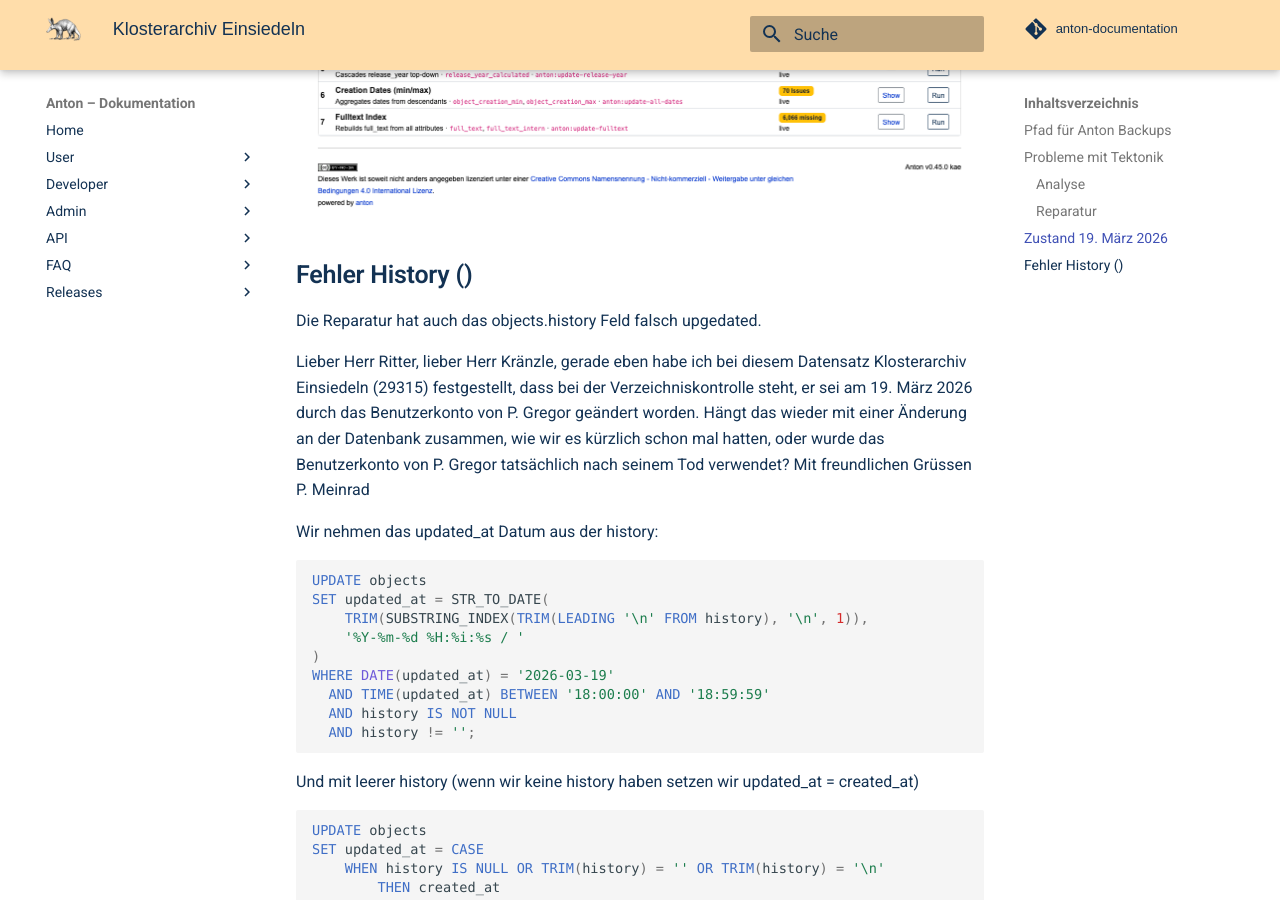
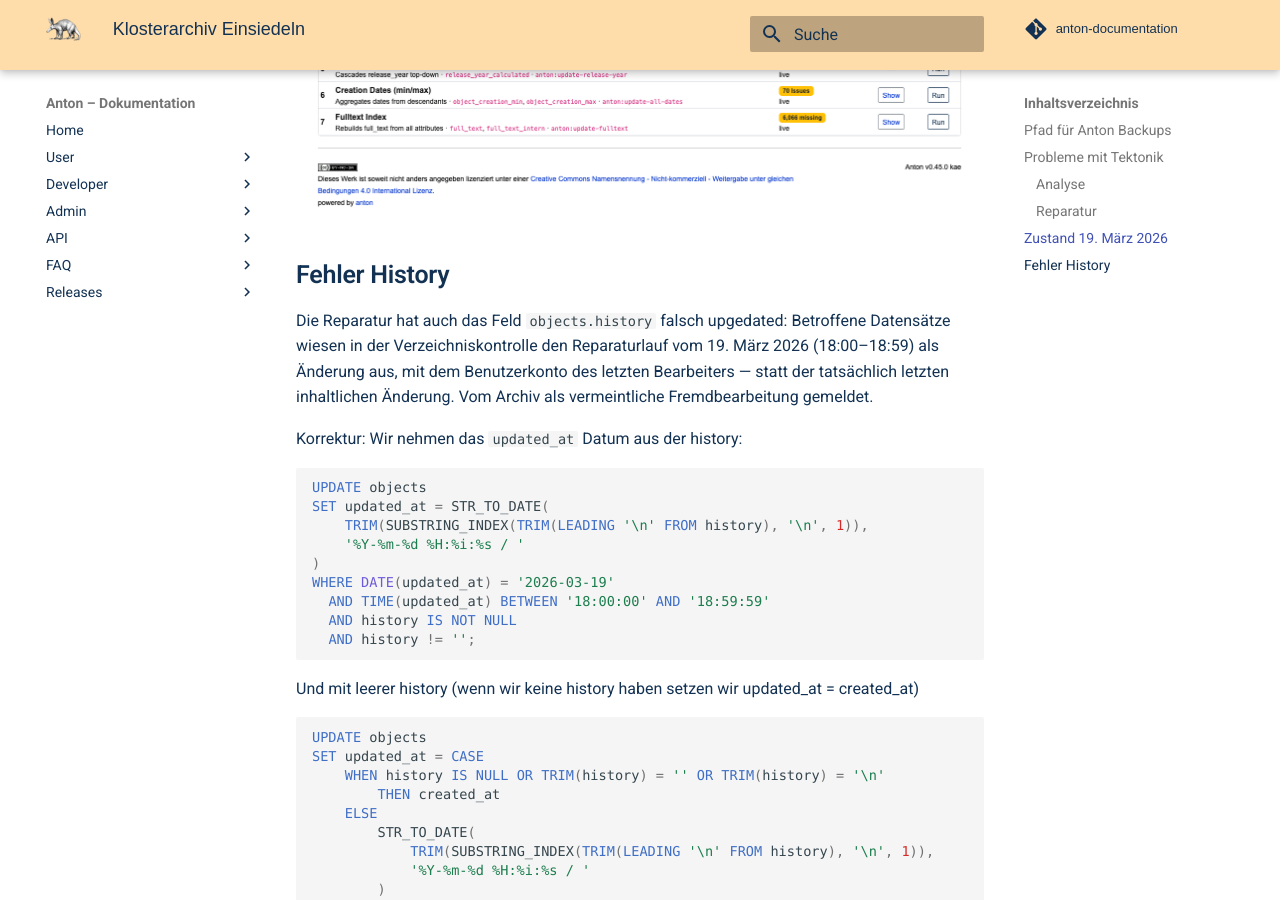
Before and after one commit to kraenzle-ritter/anton-documentation, an MkDocs documentation site: the page built from docs/customers/kae.md, in a window 1280 px wide and 900 px high, scrolled down 1183 px. Built offline with MkDocs 1.6.1 and Material for MkDocs 9.7.7, drawn with Linux system fonts in a browser that asks for light colours; some web fonts are replaced; comment, search, counter and statistics services are not loaded.

Commit message:
docs(customers): zitierte Kundenmails durch neutrale Notizen ersetzen
Die Notizen sind über das öffentliche Repo und documentation.anton.ch
erreichbar. kae.md enthielt eine wörtlich zitierte Kundenmail mit
Klarnamen (u.a. eines Verstorbenen), sik-isea.md eine weitere mit
Vornamen. Beide sind durch neutrale Sachbeschreibungen ersetzt; der
technische Inhalt (Symptom, SQL, Portaltext) bleibt erhalten.

````diff
--- a/docs/customers/kae.md
+++ b/docs/customers/kae.md
@@ -29,16 +29,15 @@
 ## Zustand 19. März 2026
 ![alt text](images/kae_doctor.png)
 
-## Fehler History ()
-Die Reparatur hat auch das objects.history Feld falsch upgedated.
+## Fehler History
 
+Die Reparatur hat auch das Feld `objects.history` falsch upgedated: Betroffene
+Datensätze wiesen in der Verzeichniskontrolle den Reparaturlauf vom
+19. März 2026 (18:00–18:59) als Änderung aus, mit dem Benutzerkonto des
+letzten Bearbeiters — statt der tatsächlich letzten inhaltlichen Änderung.
+Vom Archiv als vermeintliche Fremdbearbeitung gemeldet.
 
-Lieber Herr Ritter, lieber Herr Kränzle,
-gerade eben habe ich bei diesem Datensatz Klosterarchiv Einsiedeln (29315) festgestellt, dass bei der Verzeichniskontrolle steht, er sei am 19. März 2026 durch das Benutzerkonto von P. Gregor geändert worden. Hängt das wieder mit einer Änderung an der Datenbank zusammen, wie wir es kürzlich schon mal hatten, oder wurde das Benutzerkonto von P. Gregor tatsächlich nach seinem Tod verwendet?
-Mit freundlichen Grüssen
-P. Meinrad
-
-Wir nehmen das updated_at Datum aus der history:
+Korrektur: Wir nehmen das `updated_at` Datum aus der history:
 
 ```sql
 UPDATE objects
````
Also changed, not shown: docs/customers/sik-isea.md (+5 -6 lines).
